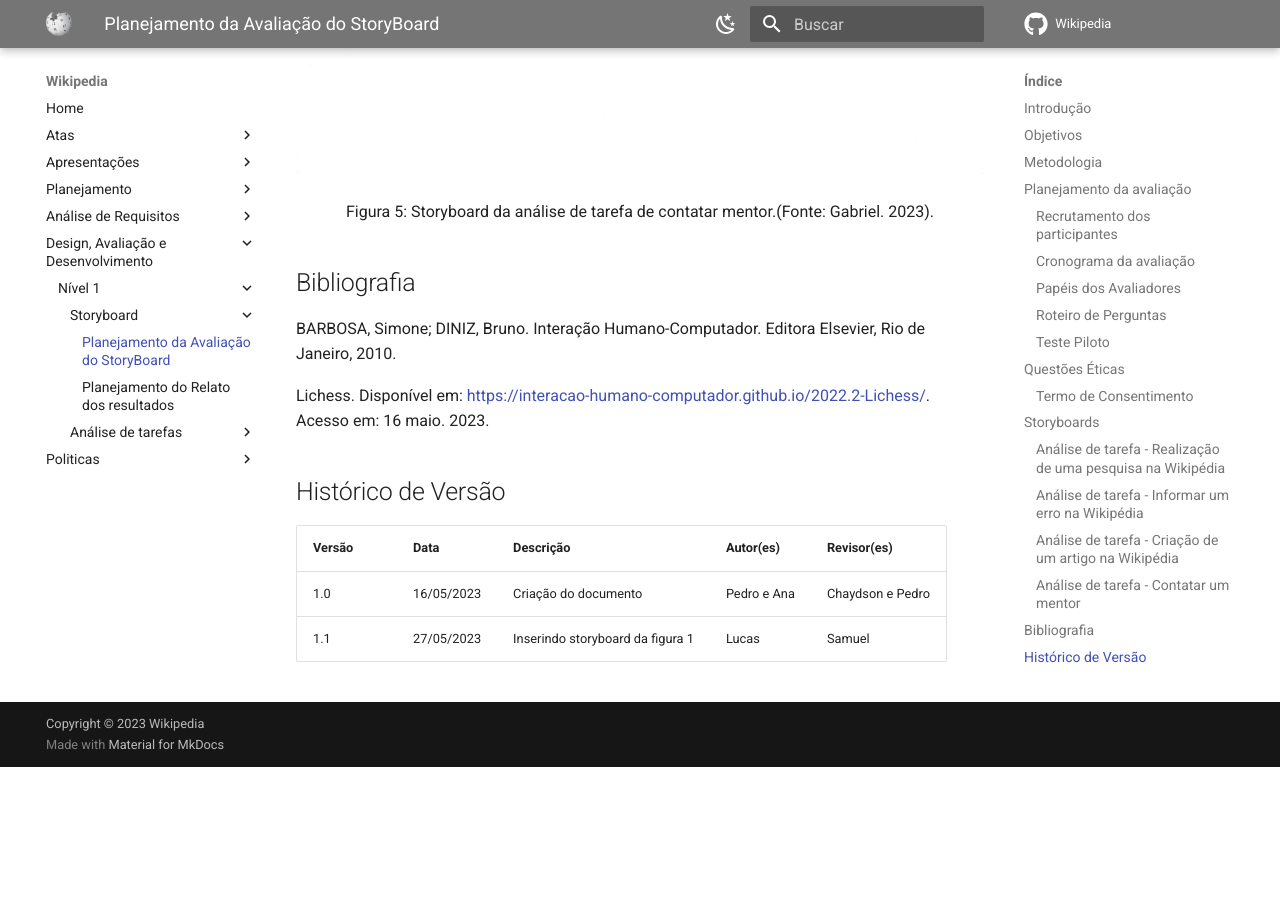
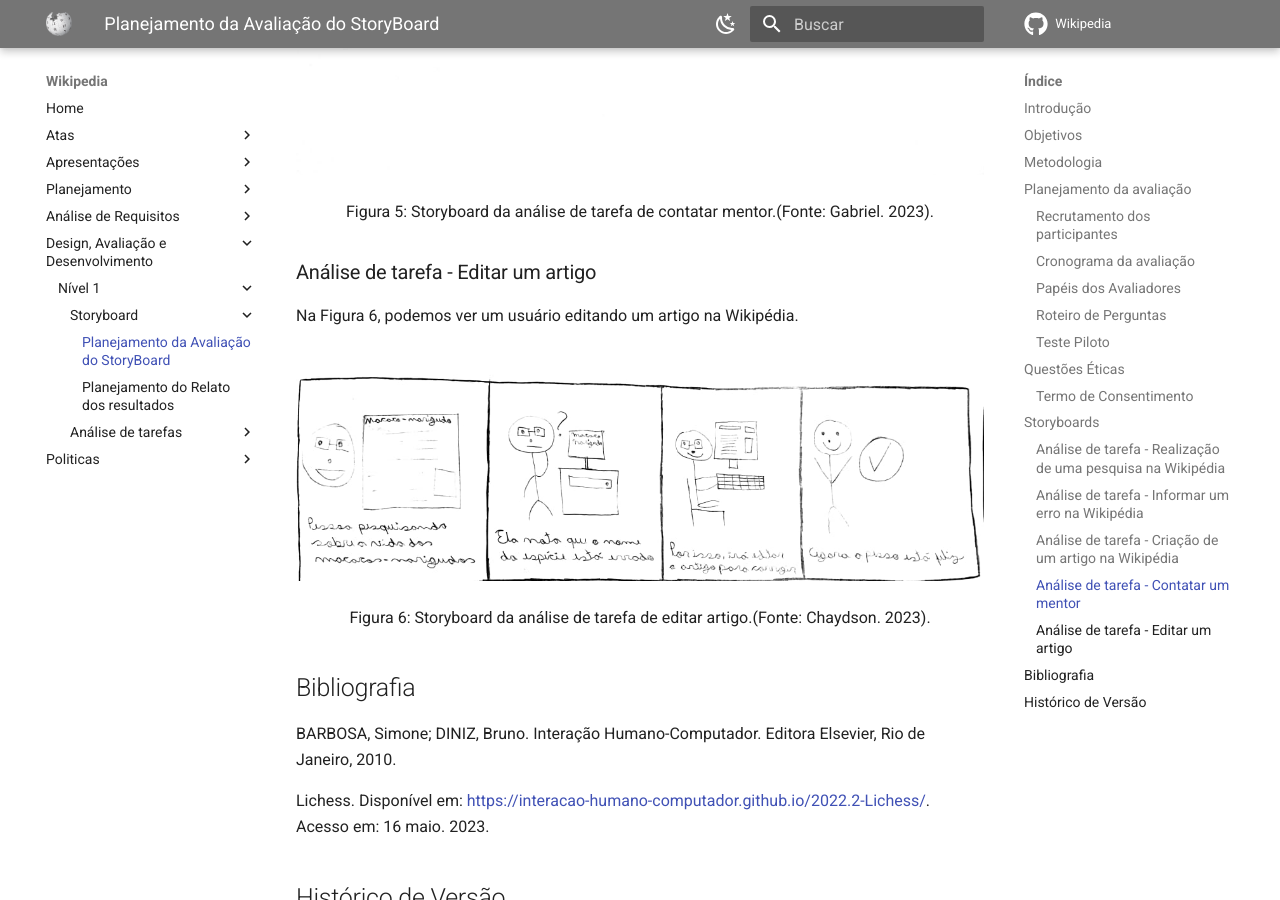
Before and after one commit to Interacao-Humano-Computador/2023.1-Wikipedia, an MkDocs documentation site: the page built from docs/design-avaliacao-desenvolvimento/nivel1/storyboard/planejamentoDaAvaliacao.md, in a window 1280 px wide and 900 px high, scrolled down 5376 px. Built offline with MkDocs 1.6.1 and Material for MkDocs 9.7.7, drawn with Linux system fonts in a browser that asks for light colours; comment, search, counter and statistics services are not loaded; before the commit the page ends 6143 px from its top, so only the background shows below that.

Commit message:
adicionando storyboard

```diff
--- a/docs/design-avaliacao-desenvolvimento/nivel1/storyboard/planejamentoDaAvaliacao.md
+++ b/docs/design-avaliacao-desenvolvimento/nivel1/storyboard/planejamentoDaAvaliacao.md
@@ -103,6 +103,17 @@
 <p>Figura 5: Storyboard da análise de tarefa de contatar mentor.(Fonte: Gabriel. 2023).</p>
 </div>
 
+### Análise de tarefa - Editar um artigo
+
+Na Figura 6, podemos ver um usuário editando um artigo na Wikipédia.
+
+<img src="../../../../images/storyboards/storyboard_edicao.jpeg" />
+
+<div style="text-align: center">
+<p>Figura 6: Storyboard da análise de tarefa de editar artigo.(Fonte: Chaydson. 2023).</p>
+</div>
+
+
 
 ## Bibliografia
 
```
Also changed, not shown: docs/images/storyboards/storyboard_edicao.jpeg (added).
